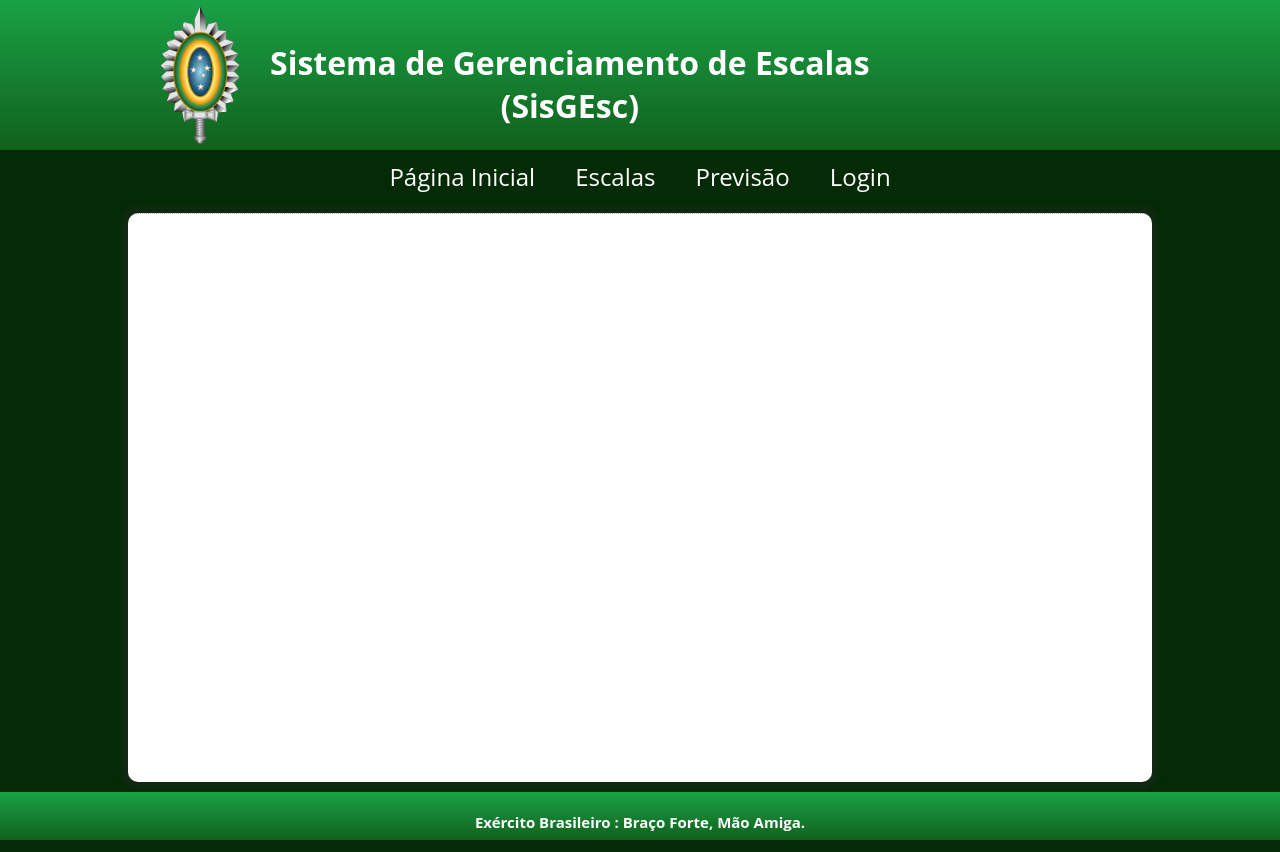
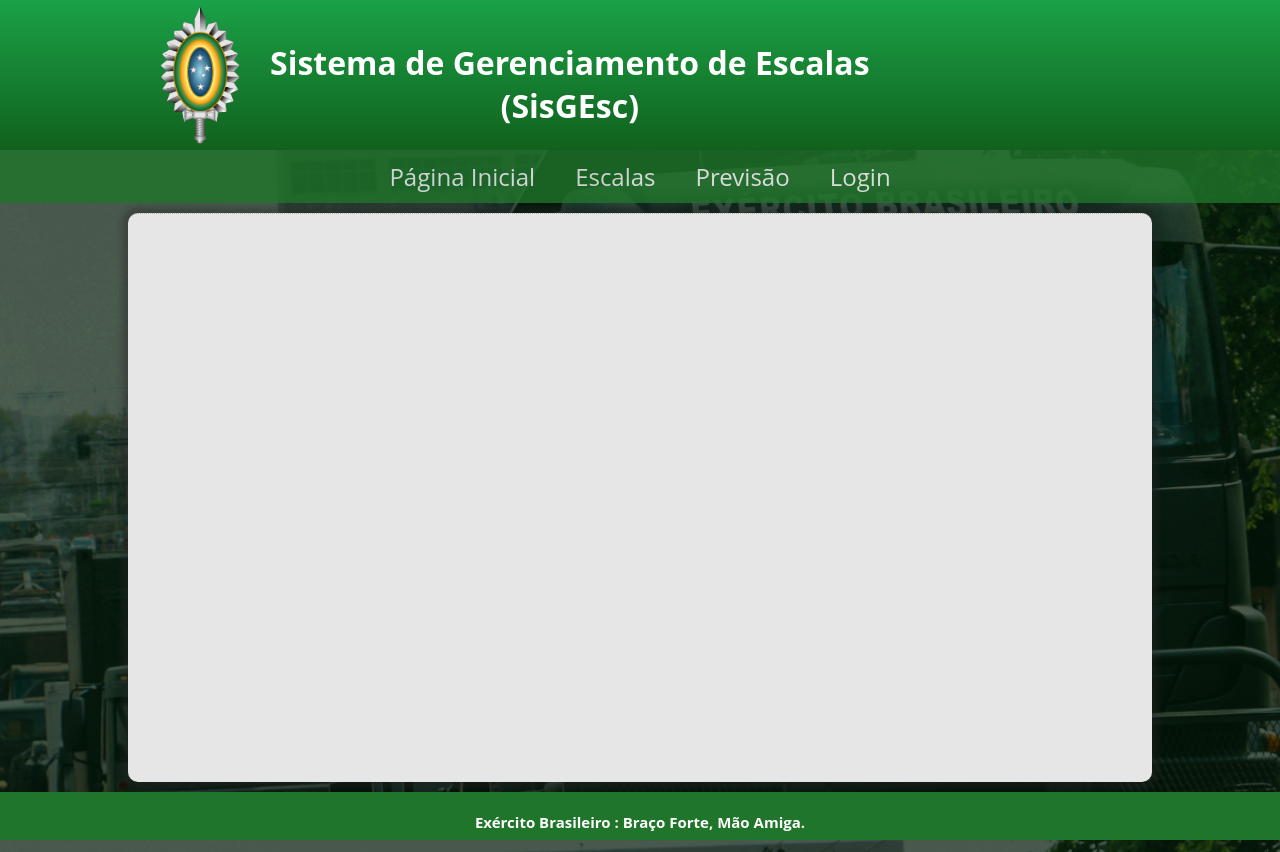
Before and after one commit to GuilhermeRodrigues95/escala, a PHP site: page / in a window 1280 px wide. Run offline with PHP 8.4, Linux system fonts and the light colour scheme.

Commit message:
atualização de fundo

```diff
--- a/style/style.css
+++ b/style/style.css
@@ -2,7 +2,9 @@ body {
   background-position: center;
   background-attachment: fixed;
   margin: auto;
-  background-color: rgb(4, 43, 6);
+  background-image: url('/img/fundo.jpg');
+            background-repeat: no-repeat;
+            background-size: cover;
   font-family: 'open_sansextrabold','Open Sans',Arial,Helvetica,sans-serif;
 }
 
@@ -75,7 +77,11 @@ nav ul {
     width:100vw;
     margin: auto;
     font-size: 24px;
-  }
+    background: #1F752A ;
+    opacity: 0.8;
+}
+
+
 
   h6{
     font-size: 16px;
@@ -86,6 +92,7 @@ nav ul {
   }
   nav li {
     display:inline-block;
+    opacity: 1.0;
   }
 
   nav a {
@@ -93,6 +100,7 @@ nav ul {
     padding: 10px 20px;
     color:rgb(255, 255, 255);
     text-decoration: none;
+    opacity: 1.0;
   }
 
   nav a:hover {
@@ -102,7 +110,7 @@ nav ul {
 
   footer {
     margin: auto;
-    background: linear-gradient(to bottom, rgb(26, 161, 71), #11611c);
+    background: #1F752A;
     height: 6vh;
     width: 100vw;
 
@@ -125,7 +133,7 @@ nav ul {
     display: flex;
     color: black;
     border-top: 1px dotted #b2b4b3;
-    background-color:white;
+    background-color:#E6E6E6;
     border-radius: 10px;
     margin: 10px auto;
     box-shadow: 0 0 6px 6px rgba(39, 39, 39, 0.4);
```
Also changed, not shown: img/fundo.jpg.
